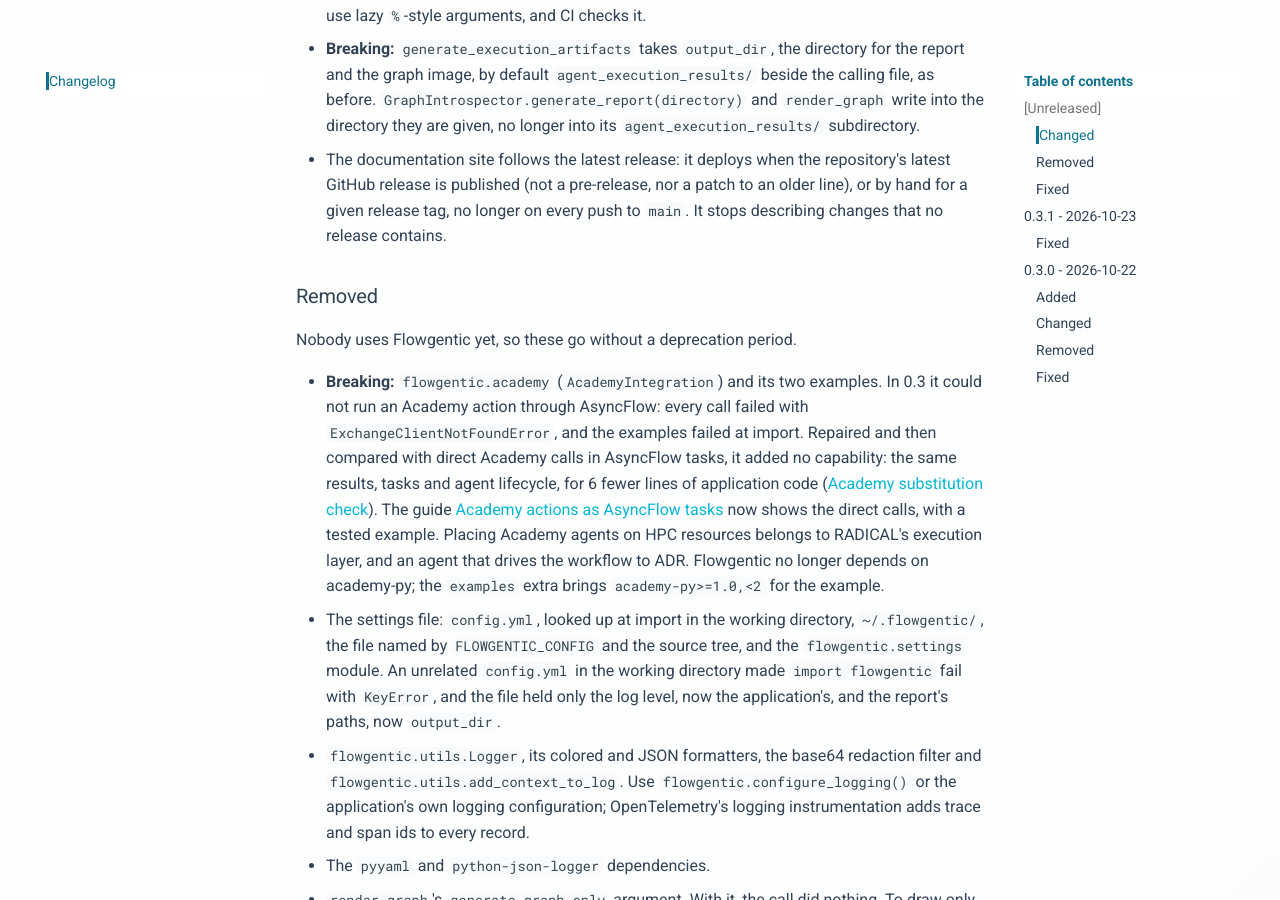
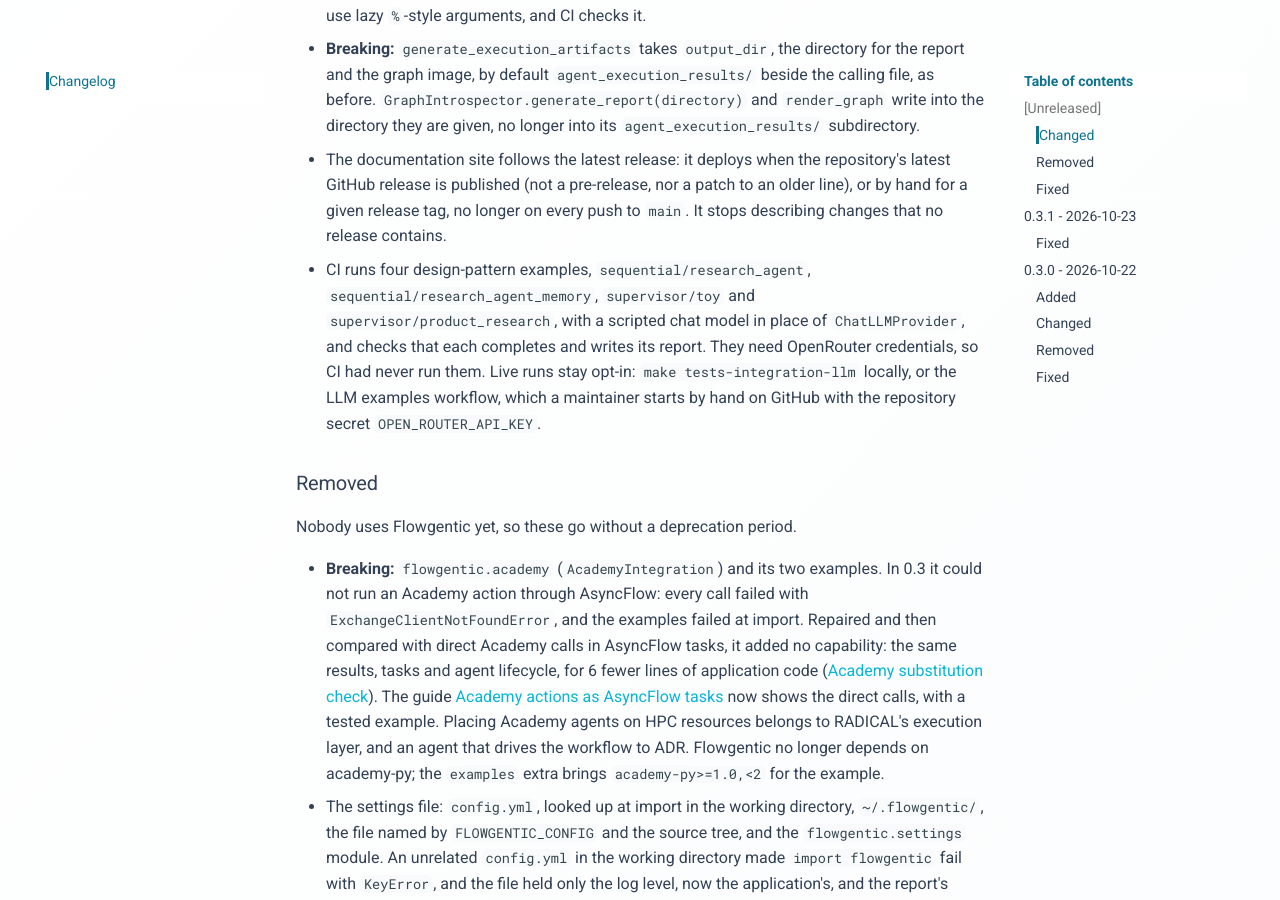
Before and after one commit to stride-research/flowgentic, an MkDocs documentation site: the page built from docs/changelog.md, in a window 1280 px wide and 900 px high, scrolled down 822 px. Built offline with MkDocs 1.6.1 and Material for MkDocs 9.7.7, drawn with Linux system fonts in a browser that asks for light colours; comment, search, counter and statistics services are not loaded.

Commit message:
Say how CI and live runs cover the design-pattern examples
The status page's limitation now reads that live runs need credentials
and that CI runs four examples with a scripted chat model, which shows
they complete, not what a live model makes of them. The sequential and
supervisor pages say the same, and the changelog records it.

Co-Authored-By: Claude Opus 5.5 <noreply@anthropic.com>

```diff
--- a/CHANGELOG.md
+++ b/CHANGELOG.md
@@ -38,6 +38,14 @@ predate this changelog, so their changes are not listed here.
   repository's latest GitHub release is published (not a pre-release, nor a
   patch to an older line), or by hand for a given release tag, no longer on
   every push to `main`. It stops describing changes that no release contains.
+- CI runs four design-pattern examples, `sequential/research_agent`,
+  `sequential/research_agent_memory`, `supervisor/toy` and
+  `supervisor/product_research`, with a scripted chat model in place of
+  `ChatLLMProvider`, and checks that each completes and writes its report.
+  They need OpenRouter credentials, so CI had never run them. Live runs stay
+  opt-in: `make tests-integration-llm` locally, or the LLM examples workflow,
+  which a maintainer starts by hand on GitHub with the repository secret
+  `OPEN_ROUTER_API_KEY`.
 
 ### Removed
 
```
Also changed, not shown: docs/design_patterns/sequential.md (+5 -3 lines), docs/design_patterns/supervisor.md (+5 -3 lines), docs/status.md (+7 -4 lines).
